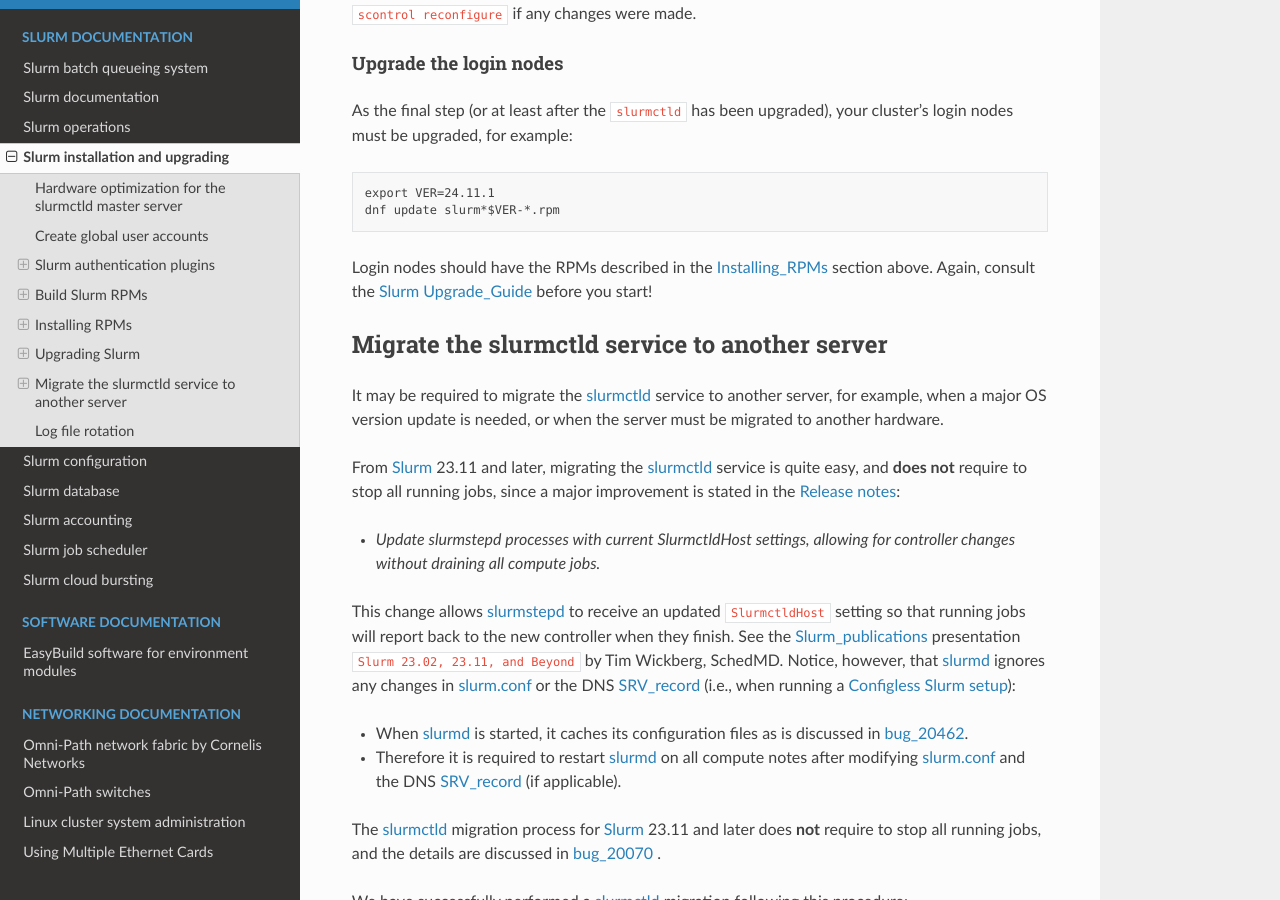
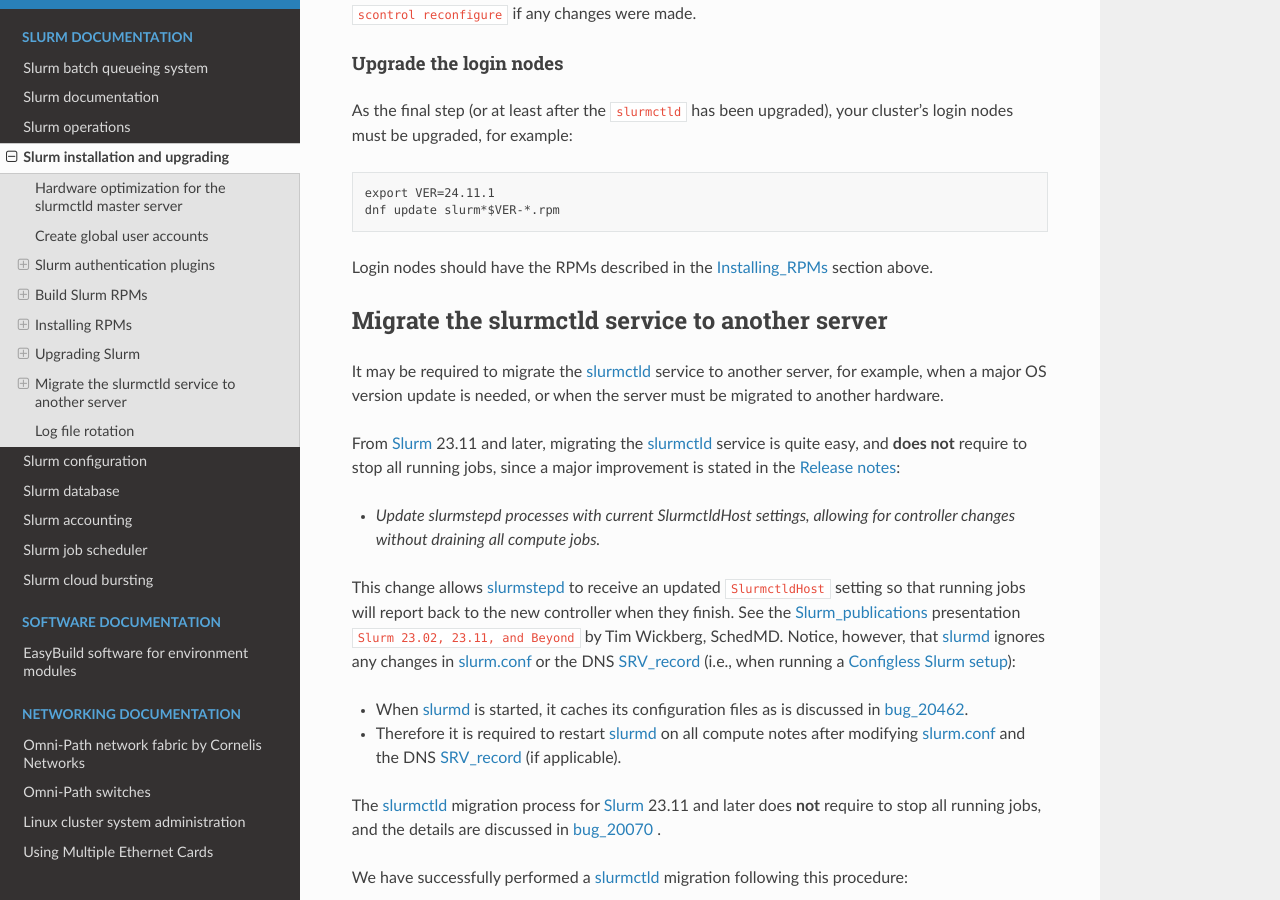
Before and after one commit to OleHolmNielsen/Niflheim_system, a Sphinx documentation site: the page built from docs/Slurm_installation.rst, in a window 1280 px wide and 900 px high, scrolled down 22890 px. Built offline with Sphinx 7.4.7 and the Read the Docs theme 3.1.0, drawn with Linux system fonts in a browser that asks for light colours.

Commit message:
Minor edit

```diff
--- a/docs/Slurm_installation.rst
+++ b/docs/Slurm_installation.rst
@@ -1016,7 +1016,6 @@
   dnf update slurm*$VER-*.rpm
 
 Login nodes should have the RPMs described in the Installing_RPMs_ section above.
-Again, consult the Slurm_ Upgrade_Guide_ before you start!
 
 Migrate the slurmctld service to another server
 =================================================
```
